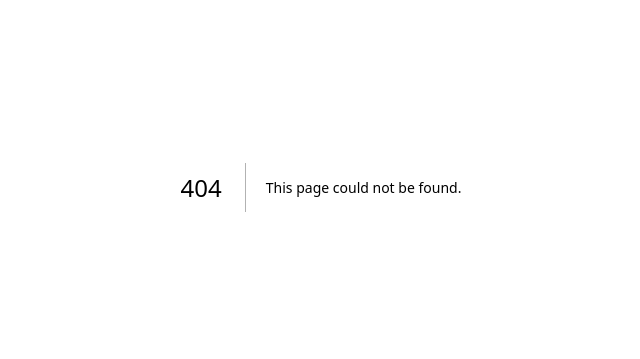
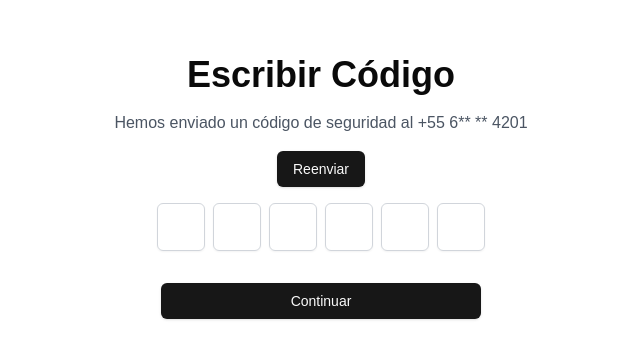
Before and after one commit to AntonioPeral/proyectoPV24, a Next.js app: page /contrasena in a window 1280 px wide. Before the commit this address had no page. Shown: the part 213-572 px from the top of the page, without its empty margins (319-959 px from the left). Built offline with nearby package versions, Linux system fonts and the light colour scheme.

Commit message:
Crear carpeta de contraseña

```diff
--- /dev/null
+++ b/src/app/contrasena/page.tsx
@@ -0,0 +1,81 @@
+"use client";
+
+import { useState, useRef } from "react";
+import { Button } from "@/components/ui/button";
+import { Input } from "@/components/ui/input";
+
+export default function PasswordPage() {
+  const [code, setCode] = useState(Array(6).fill("")); // Almacenamos un array para el código de 6 dígitos
+  const inputRefs = useRef<(HTMLInputElement | null)[]>([]); // Referencias a los inputs
+
+  // Maneja el cambio en cada input
+  const handleChange = (index: number, value: string) => {
+    if (/^[0-9]$/.test(value)) { // Validamos que sea un número
+      const newCode = [...code];
+      newCode[index] = value;
+      setCode(newCode);
+
+      // Mover el foco al siguiente input si el valor está lleno
+      if (index < 5 && value) {
+        inputRefs.current[index + 1]?.focus();
+      }
+    }
+  };
+
+  // Mover foco con Backspace
+  const handleKeyDown = (index: number, event: React.KeyboardEvent<HTMLInputElement>) => {
+    if (event.key === "Backspace" && !code[index] && index > 0) {
+      inputRefs.current[index - 1]?.focus(); // Mueve el foco al input anterior
+    }
+  };
+
+  // Función para manejar el envío del código
+  const handleSubmit = () => {
+    const verificationCode = code.join(""); // Combina los 6 dígitos
+    console.log("Código ingresado:", verificationCode);
+    // Aquí podrías manejar el envío del código
+  };
+
+  // Función para reenviar el código
+  const handleResend = () => {
+    console.log("Reenviar código de verificación");
+    // Lógica para reenviar el código
+  };
+
+  return (
+    <div className="flex flex-col items-center justify-center min-h-screen py-4 bg-white">
+      {/* Título */}
+      <h1 className="text-4xl font-bold text-center mb-4">Escribir Código</h1>
+
+      {/* Subtítulo */}
+      <p className="text-center mb-4 text-gray-600">
+        Hemos enviado un código de seguridad al +55 6** ** 4201
+      </p>
+
+      {/* Botón Reenviar */}
+      <Button onClick={handleResend} className="mb-4">
+        Reenviar
+      </Button>
+
+      {/* Input de Código */}
+      <div className="flex justify-center gap-2 mb-8">
+        {code.map((digit, index) => (
+          <Input
+            key={index}
+
+            value={digit}
+            onChange={(e) => handleChange(index, e.target.value)}
+            onKeyDown={(e) => handleKeyDown(index, e)}
+            maxLength={1}
+            className="text-center text-2xl w-12 h-12 border border-gray-300 rounded-md focus:outline-none focus:border-blue-500"
+          />
+        ))}
+      </div>
+
+      {/* Botón Continuar */}
+      <Button onClick={handleSubmit} className="w-full max-w-xs">
+        Continuar
+      </Button>
+    </div>
+  );
+}
--- a/src/app/iniciar-sesion/page.tsx
+++ b/src/app/iniciar-sesion/page.tsx
@@ -1,21 +1,21 @@
 "use client";
 
 import Image from "next/image";
-import { Button } from "@/components/ui/button"; // Asegúrate de que este componente Button esté disponible en tu proyecto
+import { useRouter } from "next/navigation"; // Importamos el hook de enrutamiento
+import { Button } from "@/components/ui/button";
 import { Avatar, AvatarFallback, AvatarImage } from "@/components/ui/avatar";
 import { Input } from "@/components/ui/input";
 
 export default function CustomPage() {
-  const handleLoginClick = () => {
-    // Lógica para iniciar sesión
-  };
-
-  const handleInstitutionalEmailClick = () => {
-    // Lógica para correo institucional
-  };
+  const router = useRouter();
 
   const handleNextClick = () => {
     // Lógica para el siguiente paso
+  };
+
+  const handleForgotPasswordClick = () => {
+    // Redirige a la página "contraseña"
+    router.push("/contrasena");
   };
 
   return (
@@ -43,8 +43,17 @@ export default function CustomPage() {
         />
 
         {/* Botón Siguiente */}
-        <Button onClick={handleNextClick} className="w-full max-w-xs">
+        <Button onClick={handleNextClick} className="w-full max-w-xs mb-4">
           Siguiente
+        </Button>
+
+        {/* Botón ¿Olvidaste Contraseña? */}
+        <Button
+          variant="link"
+          onClick={handleForgotPasswordClick}
+          className="text-blue-500"
+        >
+          ¿Olvidaste Contraseña?
         </Button>
       </div>
     </div>
```
